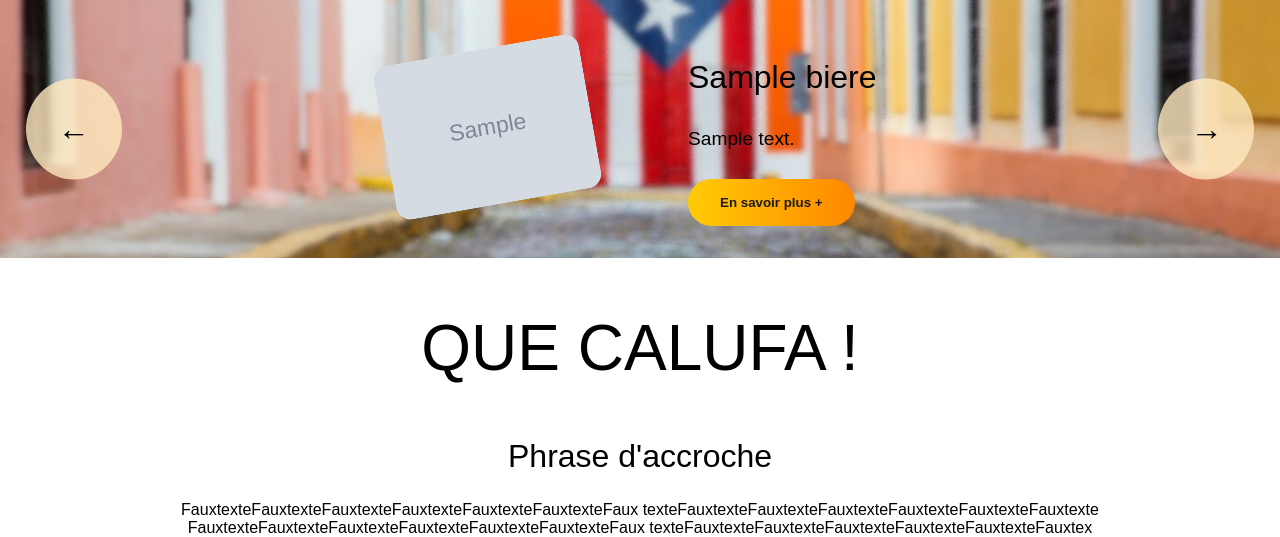
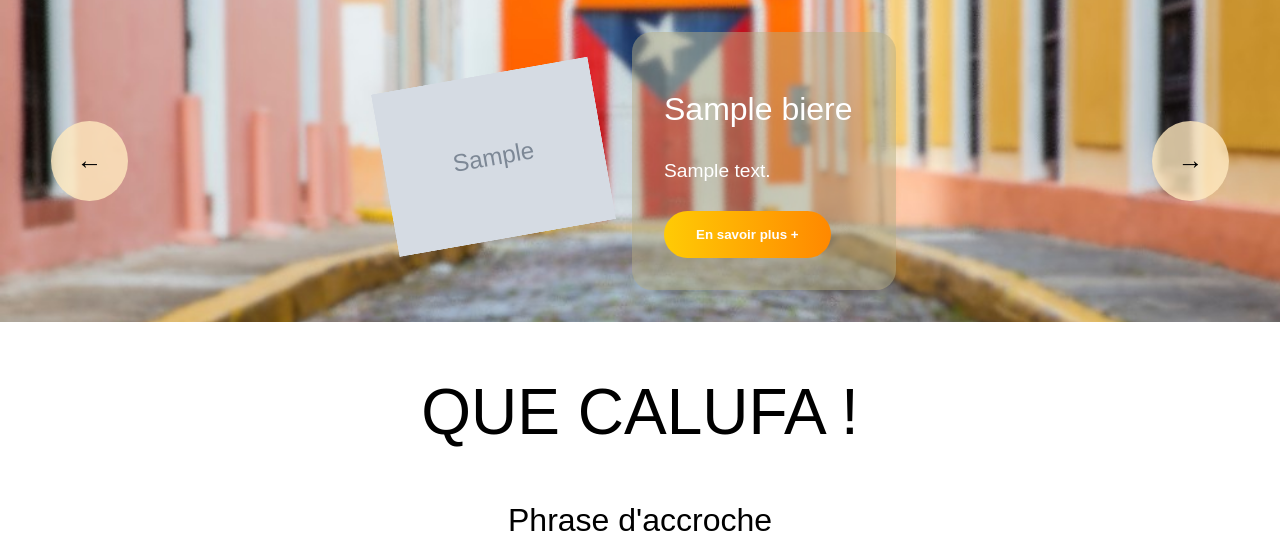
Before and after one commit to PayetMarvyn/CalufaWeb, a PHP site: page / in a window 1280 px wide. Shown: the part 248-785 px from the top of the page. Run offline with PHP 8.4, Linux system fonts and the light colour scheme; tables that the repository leaves empty or names only in its code hold one stand-in row (values such as "Sample post"); grey boxes marked "Sample" are stand-in pictures; some web fonts are replaced.

Commit message:
Update styles.css

```diff
--- a/www/public/css/styles.css
+++ b/www/public/css/styles.css
@@ -210,13 +210,16 @@ footer a {
 }
 
 .carrousel-image img {
-    max-width: 100%;
-    border-radius: 15px;
+    width: 110%;
 }
 
 .carrousel-texte {
     flex: 1;
     padding-left: 3em;
+    background-color: rgba(182, 173, 133, 0.49);
+    border-radius: 20px;
+    padding: 2em;
+    color: white;
 }
 
 .carrousel-texte h2 {
@@ -231,27 +234,28 @@ footer a {
 
 .carrousel-btn {
     position: absolute;
-    top: 50%;
-    transform: translateY(-50%);
     background-color: rgba(255, 233, 191, 0.8);
     border: none;
     padding: 1em;
-    border-radius: 50%;
-    font-size: 2em;
+    border-radius: 100%;
+    font-size: 1.6em;
     cursor: pointer;
     z-index: 2;
+    transition: 0.2s;
 }
 
-.carrousel-btn.droite .carrousel-btn.gauche :hover {
+.carrousel-btn.droite:hover,
+.carrousel-btn.gauche:hover {
     background-color: #ffcc80;
+    transform: scale(1.07);
 }
 
 .carrousel-btn.gauche {
-    left: 2%;
+    left: 4%;
 }
 
 .carrousel-btn.droite {
-    right: 2%;
+    right: 4%;
 }
 
 .carrousel-btn.gauche .carrousel-btn.droite {
@@ -270,7 +274,7 @@ footer a {
     display: inline-block;
     padding: 1rem 2rem;
     background: linear-gradient(to right, #ffcb05, #ff8800);
-    color: #1b1b1b;
+    color: #ffffff;
     font-weight: bold;
     border-radius: 30px;
     text-decoration: none;
@@ -285,8 +289,8 @@ footer a {
     transform: scale(1.05);
     background: linear-gradient(270deg, #A4D4AE, #E07A5F, #F4D35E, #E5989B, #D3E4CD, #A4D4AE);
     background-size: 1200% 100%;
-    animation: rainbow-gradient 7s linear infinite;
-    color: #fff;
+    animation: rainbow-gradient 6s linear infinite;
+    color: #464646;
 }
 
 @keyframes rainbow-gradient {
```
